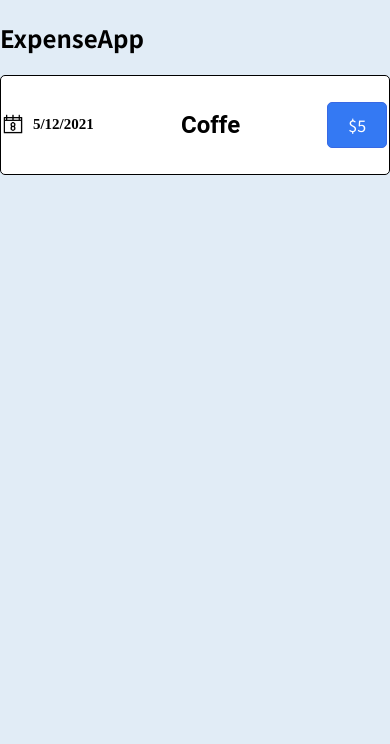
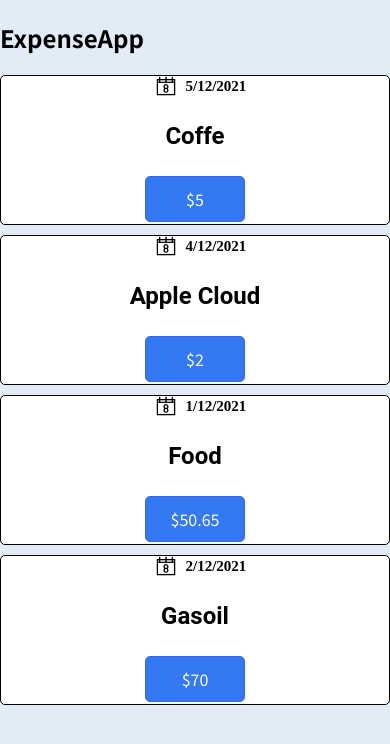
Before and after one commit to saouas/expenseapp, a JavaScript app: page / in a window 390 px wide. Shown: the top 744 px of the page. Built offline with nearby package versions, Linux system fonts and the light colour scheme.

Commit message:
Clean css, make it 100% responsive

```diff
--- a/src/App.js
+++ b/src/App.js
@@ -1,17 +1,44 @@
-import ExpenseItem from './components/ExpenseItem';
-
+import ExpenseItem from "./components/ExpenseItem";
 
 function App() {
-  const sampleDate = {
-    date: "5/12/2021",
-    name: "Coffe",
-    price: "5",
-  };
+  const sampleData = [
+    {
+      date: "5/12/2021",
+      name: "Coffe",
+      price: "5",
+    },
+    {
+      date: "4/12/2021",
+      name: "Apple Cloud",
+      price: "2",
+    },
+    {
+      date: "1/12/2021",
+      name: "Food",
+      price: "50.65",
+    },
+    {
+      date: "2/12/2021",
+      name: "Gasoil",
+      price: "70",
+    },
+  ];
 
   return (
     <div>
       <h2>ExpenseApp</h2>
-      <ExpenseItem sampleDate={sampleDate} />
+      <div className="container-expense-items">
+        {sampleData.map((el, index) => {
+          return (
+            <ExpenseItem
+              key={index}
+              date={el.date}
+              name={el.name}
+              price={el.price}
+            />
+          );
+        })}
+      </div>
     </div>
   );
 }
--- a/src/components/ExpenseItem.css
+++ b/src/components/ExpenseItem.css
@@ -10,12 +10,14 @@
     align-content: center;
     align-items: center;
     padding: 0.5vw;
-    overflow: hidden;
+    margin-bottom: 10px;
+    flex-wrap: wrap;
 }
 
 .expense-item__date-description{
     display: flex;
     flex-direction: row;
+    width: 10vw;
 }
 
 .expense-item__date-description__date{
@@ -27,8 +29,8 @@
 }
 
 .expense-item__description{
-    display: flex;
-    flex-direction: row;
+    width: 65vw;
+    text-align: center;
 }
 
 .expense-item__date-description__icon{
@@ -38,10 +40,11 @@
 
 .expense-item__description__name{
     font-family: Roboto;
-    align-content: center;
 }
 
 .expense-item__description__price{
+    overflow: hidden;
+    width: 100px;
     background-color: #3479f3;
     padding-right: 20px;
     padding-left: 20px;
@@ -51,3 +54,44 @@
     border-radius: 5px;
     color: white;
 }
+
+.expense-item__sub_item{
+}
+
+@media only screen and (max-width: 500px) {
+    .expense-item{
+        background-color: white;
+        height: 150px;
+        width: 100vw;
+        border: 1px black solid;
+        border-radius: 5px;
+        display: flex;
+        flex-direction: column;
+        align-content: center;
+        align-items: center;
+        padding: 0.5vw;
+        margin-bottom: 10px;
+    }
+
+    .expense-item__description__price{
+        overflow: hidden;
+        width: 100px;
+        background-color: #3479f3;
+        text-align: center;
+        border: 1px solid #3869e4;
+        border-radius: 5px;
+        color: white;
+    }
+
+    .expense-item__date-description__date{
+        color: black;
+        font-weight: bold;
+        font-family: 'Times New Roman', Times, serif;
+        font-size: 15px;
+    }
+
+    .expense-item__date-description__icon{
+        height: 20px;
+        margin-left: -20px;
+    }
+}
--- a/src/components/ExpenseItem.js
+++ b/src/components/ExpenseItem.js
@@ -1,28 +1,22 @@
 import "./ExpenseItem.css";
 
-const ExpenseItem = (props) => {
-
-
+const ExpenseItem = ({ date, name, price }) => {
   return (
     <div className="expense-item">
-      <div className="expense-item__date-description">
+      <div className="expense-item__date-description expense-item__sub_item" >
         <img
           alt="Icon calendar"
           className="expense-item__date-description__icon"
           src={`${process.env.PUBLIC_URL}/icons/date.png`}
         />
-        <div className="expense-item__date-description__date">
-          {props.sampleDate.date}
-        </div>
+        <div className="expense-item__date-description__date">{date}</div>
       </div>
 
-      <div className="expense-item__description">
-        <h2 className="expense-item__description__name">{props.sampleDate.name}</h2>
+      <div className="expense-item__description expense-item__sub_item">
+        <h2 className="expense-item__description__name">{name}</h2>
       </div>
 
-      <div className="expense-item__description__price">
-        ${props.sampleDate.price}
-      </div>
+      <div className="expense-item__description__price expense-item__sub_item">${price}</div>
     </div>
   );
 };
--- a/src/index.css
+++ b/src/index.css
@@ -1,11 +1,11 @@
-@import url('https://fonts.googleapis.com/css2?family=Noto+Sans+JP:wght@400;700&display=swap');
+@import url("https://fonts.googleapis.com/css2?family=Noto+Sans+JP:wght@400;700&display=swap");
 
 * {
   box-sizing: border-box;
 }
 
 html {
-  font-family: 'Noto Sans JP', sans-serif;
+  font-family: "Noto Sans JP", sans-serif;
 }
 
 body {
@@ -16,3 +16,6 @@ body {
   justify-content: center;
   align-items: center;
 }
+
+.container-expense-items{
+}
```
Also changed, not shown: 1 other file (tests, documents, lock files or other folders).
